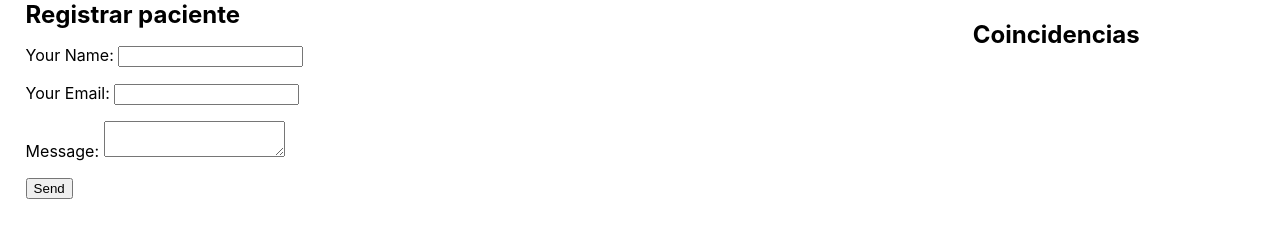
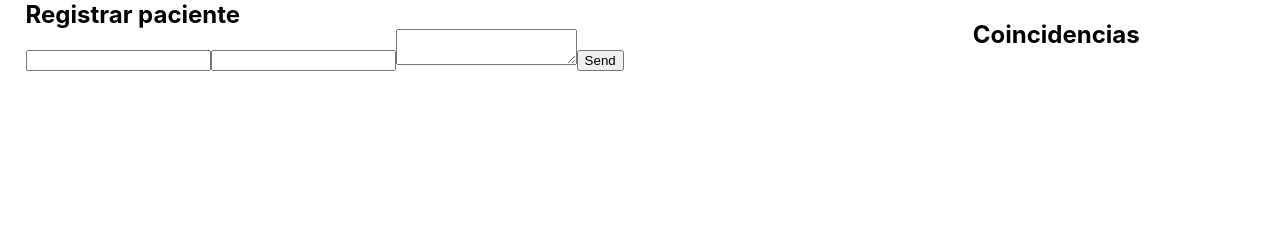
Before and after one commit to EnriqueMurrieta/excelBuscar, a React app: page / in a window 1280 px wide. Built offline with nearby package versions, Linux system fonts and the light colour scheme.

Commit message:
gsgdfgdfgdfs

```diff
--- a/public/index.html
+++ b/public/index.html
@@ -1,14 +1,12 @@
 <!DOCTYPE html>
 <html lang="en">
+
 <head>
   <meta charset="utf-8" />
   <link rel="icon" href="%PUBLIC_URL%/favicon.ico" />
   <meta name="viewport" content="width=device-width, initial-scale=1" />
   <meta name="theme-color" content="#000000" />
-    <meta
-      name="description"
-      content="Web site created using create-react-app"
-    />
+  <meta name="description" content="Web site created using create-react-app" />
   <link rel="apple-touch-icon" href="%PUBLIC_URL%/logo192.png" />
   <!--
       manifest.json provides metadata used when your web app is installed on a
@@ -26,7 +24,16 @@
     -->
   <title>React App</title>
 </head>
+
 <body>
+
+  <form name="contact" data-netlify="true" data-netlify-honeypot="bot-field" hidden >
+    <input type="text" name="name" />
+    <input type="email" name="email" />
+    <textarea name="message"></textarea>
+
+  </form>
+
   <noscript>You need to enable JavaScript to run this app.</noscript>
   <div id="root"></div>
   <!--
@@ -40,4 +47,5 @@
       To create a production bundle, use `npm run build` or `yarn build`.
     -->
 </body>
+
 </html>
--- a/src/registroPaciente/RegistroPaciente.js
+++ b/src/registroPaciente/RegistroPaciente.js
@@ -12,20 +12,12 @@ function RegistroPaciente() {
 				<h2 className='titulo'>
 					Registrar paciente
 				</h2>
-				<form name="contact" method="post" data-netlify="true" data-netlify-honeypot="bot-field">
+				<form name="contact" action='/contact' method="post">
 					<input type="hidden" name="form-name" value="contact" />
-					<p>
-						<label htmlFor='name' >Your Name: <input id='name' type="text" name="name" /></label>
-					</p>
-					<p>
-						<label htmlFor='email' >Your Email: <input id='email' type="email" name="email" /></label>
-					</p>
-					<p>
-						<label >Message: <textarea  name="message"></textarea></label>
-					</p>
-					<p>
-						<button type="submit">Send</button>
-					</p>
+					<input required type="text" name="name" />
+					<input required type="email" name="email" />
+					<textarea name="message" ></textarea>
+					<button type="submit">Send</button>
 				</form>
 
 
```
Lines whose indentation alone changed are shown as unchanged.
